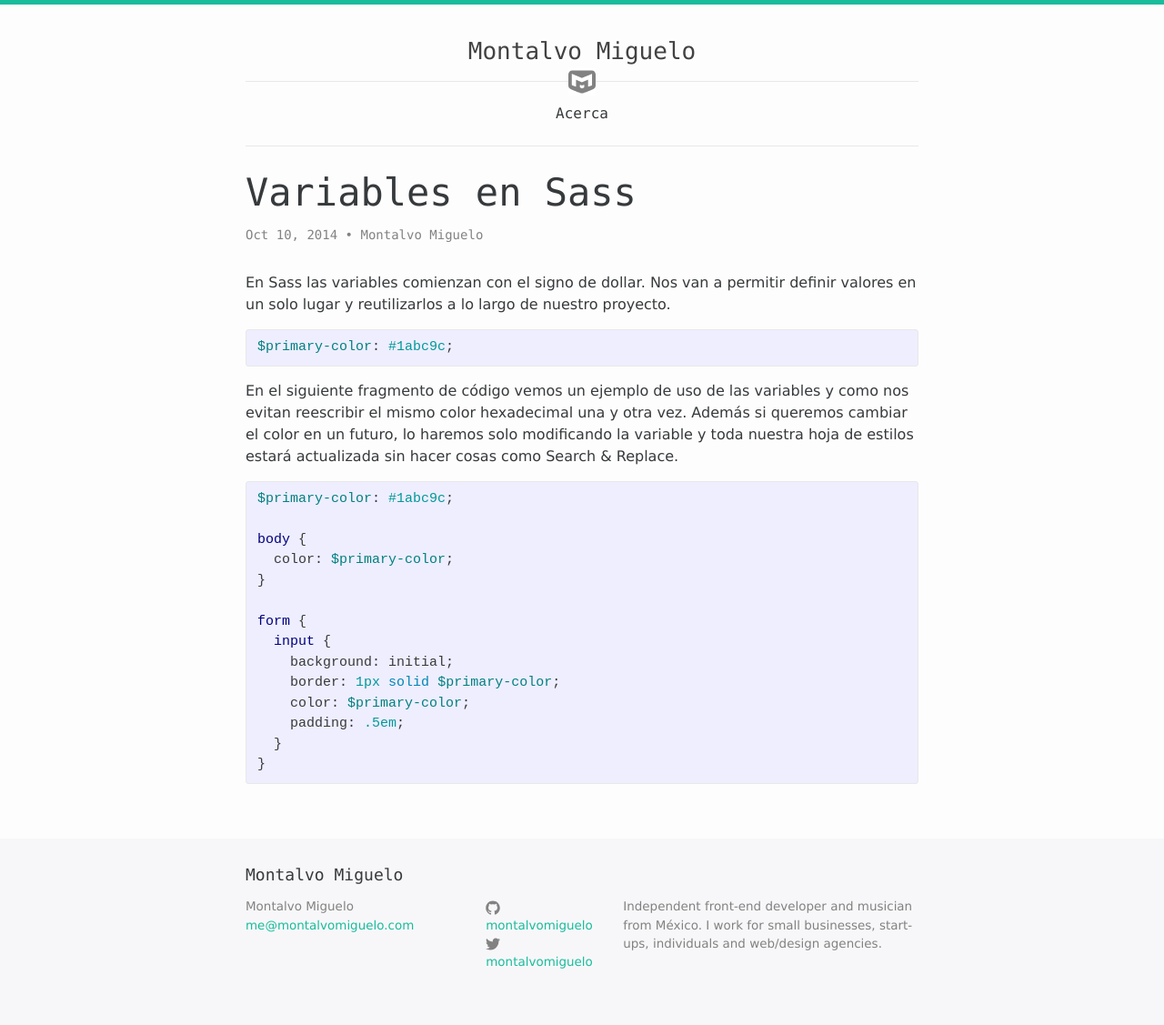
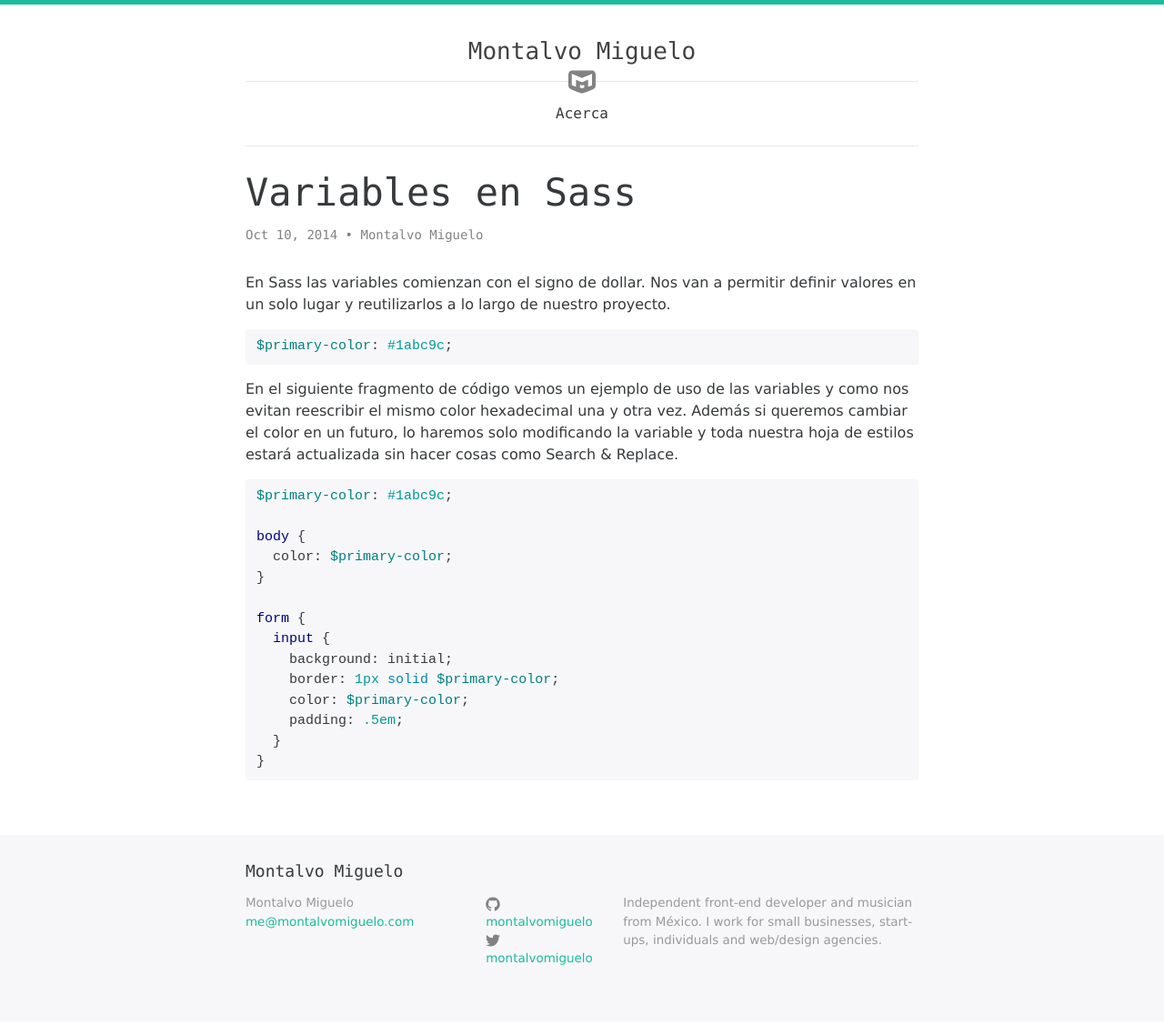
Before and after one commit to montalvomiguelo/montalvomiguelo.github.io, a Jekyll site: the page built from _posts/2014-10-10-variables-en-sass.md, in a window 1280 px wide. Shown: the whole page at 91% size. Built offline with Jekyll 4.4.1, drawn with Linux system fonts in a browser that asks for light colours; comment, search, counter and statistics services are not loaded.

Commit message:
changed colors

```diff
--- a/_sass/_base.scss
+++ b/_sass/_base.scss
@@ -125,9 +125,9 @@ blockquote {
 pre,
 code {
   font-size: 15px;
-  border: 1px solid $grey-color-light;
+  // border: 1px solid $grey-color-light;
   border-radius: 3px;
-  background-color: #eef;
+  background-color: #f7f7f9;
 }
 
 code {
--- a/_sass/_layout.scss
+++ b/_sass/_layout.scss
@@ -103,7 +103,7 @@
 
 .footer-col-wrapper {
   font-size: 84.3%;
-  color: $grey-color;
+  color: #999999;
   margin-left: -$spacing-unit / 2;
   @extend %clearfix;
 }
--- a/css/main.scss
+++ b/css/main.scss
@@ -22,7 +22,7 @@ $base-line-height: 1.5;
 $spacing-unit:     30px;
 
 $text-color:       #373a3c;
-$background-color: #fdfdfd;
+$background-color: #ffffff;
 $brand-color:      #1abc9c;
 
 $grey-color:       #828282;
```
